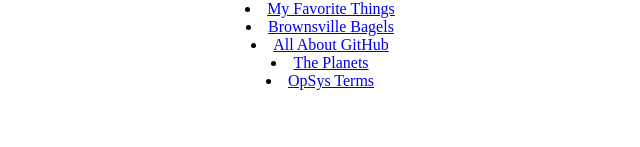
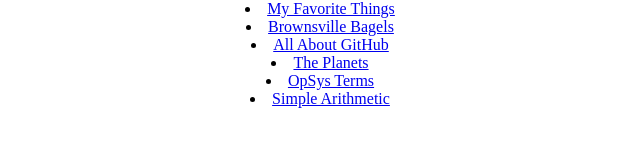
Before and after one commit to oopaleye-pvcc/oopaleye-pvcc.github.io, a plain HTML site: page index.html in a window 1280 px wide. Shown: the part 127-274 px from the top of the page, without its empty margins (320-960 px from the left). Drawn offline with Linux system fonts and the light colour scheme.

Commit message:
Update index.html

```diff
--- a/index.html
+++ b/index.html
@@ -14,6 +14,7 @@
   <li><a href = "githubinfo.html"> All About GitHub </a></li>
   <li><a href = "theplanets.html"> The Planets </a></li>
   <li><a href = "opsys.html"> OpSys Terms </a></li>
+  <li><a href = "arithmetic.html"> Simple Arithmetic </a></li>
 </u1>
   </center>
   </body>
```
